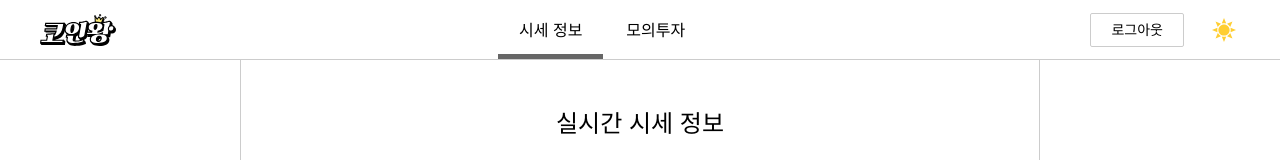
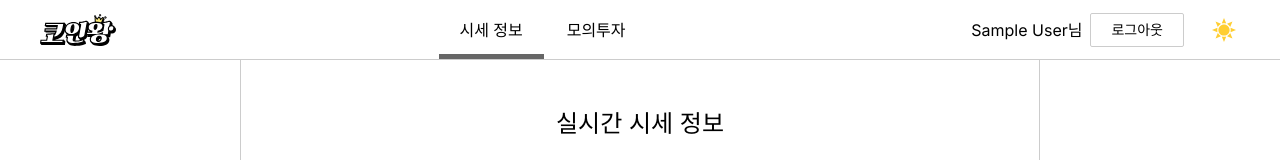
Before and after one commit to kwangminini/Coin-King, a Next.js app: page / in a window 1280 px wide. Shown: the top 160 px of the page. Built offline with nearby package versions, Linux system fonts and the light colour scheme; no server answers; sample sign-in values are in the browser's storage.

Commit message:
feat: 로그인 사용자 이름 추가

```diff
--- a/src/components/Navigation/index.tsx
+++ b/src/components/Navigation/index.tsx
@@ -23,6 +23,9 @@ export default function Navigation() {
         <Logo />
       </Link>
       <Menu />
+      {session && (
+        <span className="whitespace-nowrap mr-8">{session.user?.name}님</span>
+      )}
       <Button onClick={handleLogin} className="h-34 mr-24 whitespace-nowrap">
         {session ? '로그아웃' : '로그인'}
       </Button>
```
